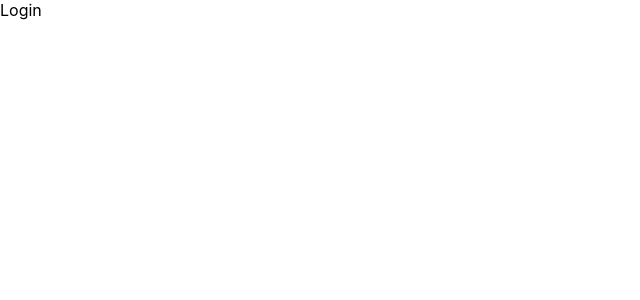
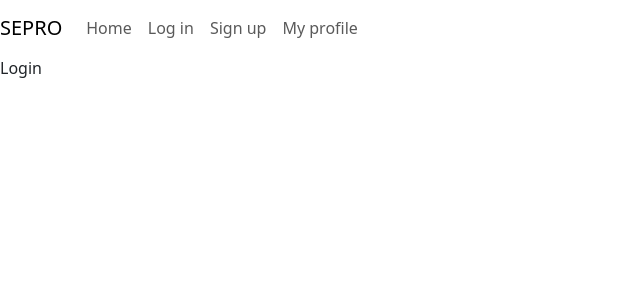
Before and after one commit to MartinYordanov374/SecureProgrammingProject, a React (Create React App) app: page /login in a window 1280 px wide. Shown: the top 300 px of the page, without its empty margins (0-640 px from the left). Built offline with nearby package versions, Linux system fonts and the light colour scheme.

Commit message:
Set up navbar

```diff
--- a/package.json
+++ b/package.json
@@ -7,7 +7,9 @@
     "@testing-library/jest-dom": "^6.6.3",
     "@testing-library/react": "^16.2.0",
     "@testing-library/user-event": "^13.5.0",
+    "bootstrap": "^5.3.3",
     "react": "^19.0.0",
+    "react-bootstrap": "^2.10.9",
     "react-dom": "^19.0.0",
     "react-router-dom": "^7.4.0",
     "react-scripts": "5.0.1",
--- a/src/App.js
+++ b/src/App.js
@@ -6,6 +6,8 @@ import Login from './Components/Login';
 import Post from './Components/Post';
 import Register from './Components/Register';
 import Error from './Components/Error';
+import 'bootstrap/dist/css/bootstrap.min.css';
+
 function App() {
   return (
    <BrowserRouter>
--- a/src/Components/Error.jsx
+++ b/src/Components/Error.jsx
@@ -1,7 +1,11 @@
 import React from 'react'
+import NavigationBar from './Navbar.jsx'
 
 export default function Error() {
   return (
-    <div>Error</div>
+    <div>
+       <NavigationBar/>
+       Error
+    </div>
   )
 }
--- a/src/Components/Home.jsx
+++ b/src/Components/Home.jsx
@@ -1,7 +1,10 @@
 import React from 'react'
-
+import NavigationBar from './Navbar.jsx'
 export default function Home() {
   return (
-    <div>Home</div>
+    <div>
+      <NavigationBar/>
+      Home
+    </div>
   )
 }
--- a/src/Components/Login.jsx
+++ b/src/Components/Login.jsx
@@ -1,7 +1,11 @@
 import React from 'react'
+import NavigationBar from './Navbar.jsx'
 
 export default function Login() {
   return (
-    <div>Login</div>
+    <div>
+      <NavigationBar/>
+      Login
+    </div>
   )
 }
--- a/src/Components/Navbar.jsx
+++ b/src/Components/Navbar.jsx
@@ -1,7 +1,23 @@
 import React from 'react'
-
-export default function Navbar() {
+import {NavItem, Navbar, NavLink, NavbarBrand, Nav} from 'react-bootstrap'
+export default function NavigationBar() {
   return (
-    <div>Navbar</div>
+    <Navbar>
+      <NavbarBrand href='/'> SEPRO </NavbarBrand>
+      <Nav>
+        <NavItem>
+            <NavLink href='/'> Home </NavLink>
+        </NavItem>
+        <NavItem>
+            <NavLink href='/login'> Log in </NavLink>
+        </NavItem>
+        <NavItem>
+            <NavLink href='/register'> Sign up </NavLink>
+        </NavItem>
+        <NavItem>
+            <NavLink href='/Profile/:id'> My profile</NavLink>
+        </NavItem>
+      </Nav>
+    </Navbar>
   )
 }
--- a/src/Components/Post.jsx
+++ b/src/Components/Post.jsx
@@ -1,7 +1,11 @@
 import React from 'react'
+import NavigationBar from './Navbar.jsx'
 
 export default function Post() {
   return (
-    <div>Post</div>
+    <div>
+      <NavigationBar/>
+      Post
+    </div>
   )
 }
--- a/src/Components/Register.jsx
+++ b/src/Components/Register.jsx
@@ -1,7 +1,11 @@
 import React from 'react'
+import NavigationBar from './Navbar.jsx'
 
 export default function Register() {
   return (
-    <div>Register</div>
+    <div>
+       <NavigationBar/>
+       Register
+    </div>
   )
 }
```
Also changed, not shown: 1 other file (tests, documents, lock files or other folders).
